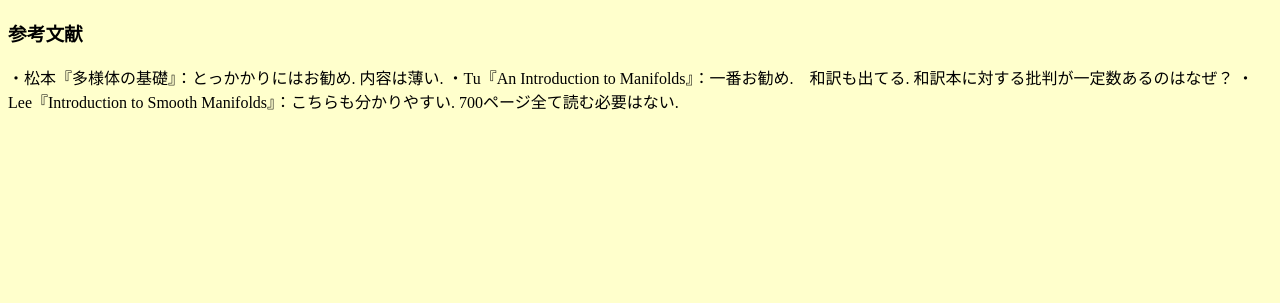
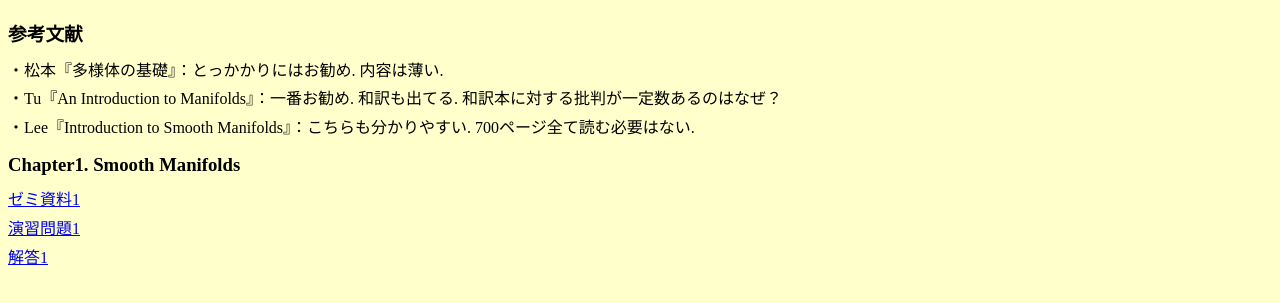
Before and after one commit to Purinlove/Manifold, a plain HTML site: page index.html in a window 1280 px wide. Shown: the part 61-364 px from the top of the page. Drawn offline with Linux system fonts and the light colour scheme.

Commit message:
Update index.html

```diff
--- a/index.html
+++ b/index.html
@@ -24,10 +24,14 @@
 
   <h1>Manifolds</h1>
   <h3>参考文献</h3>
-  ・松本『多様体の基礎』：とっかかりにはお勧め. 内容は薄い.
-  ・Tu『An Introduction to Manifolds』：一番お勧め.　和訳も出てる. 和訳本に対する批判が一定数あるのはなぜ？
-  ・Lee『Introduction to Smooth Manifolds』：こちらも分かりやすい. 700ページ全て読む必要はない.
+  <p>・松本『多様体の基礎』：とっかかりにはお勧め. 内容は薄い. </p>
+  <p>・Tu『An Introduction to Manifolds』：一番お勧め. 和訳も出てる. 和訳本に対する批判が一定数あるのはなぜ？</p>
+  <p>・Lee『Introduction to Smooth Manifolds』：こちらも分かりやすい. 700ページ全て読む必要はない.</p>
 
+  <h3>Chapter1. Smooth Manifolds</h3>
+  <p><a href="1_lecture.pdf">ゼミ資料1</a></p>
+  <p><a href="1_exercise.pdf">演習問題1</a></p>
+  <p><a href="1_solution.pdf">解答1</a></p>
 
 
 
```
